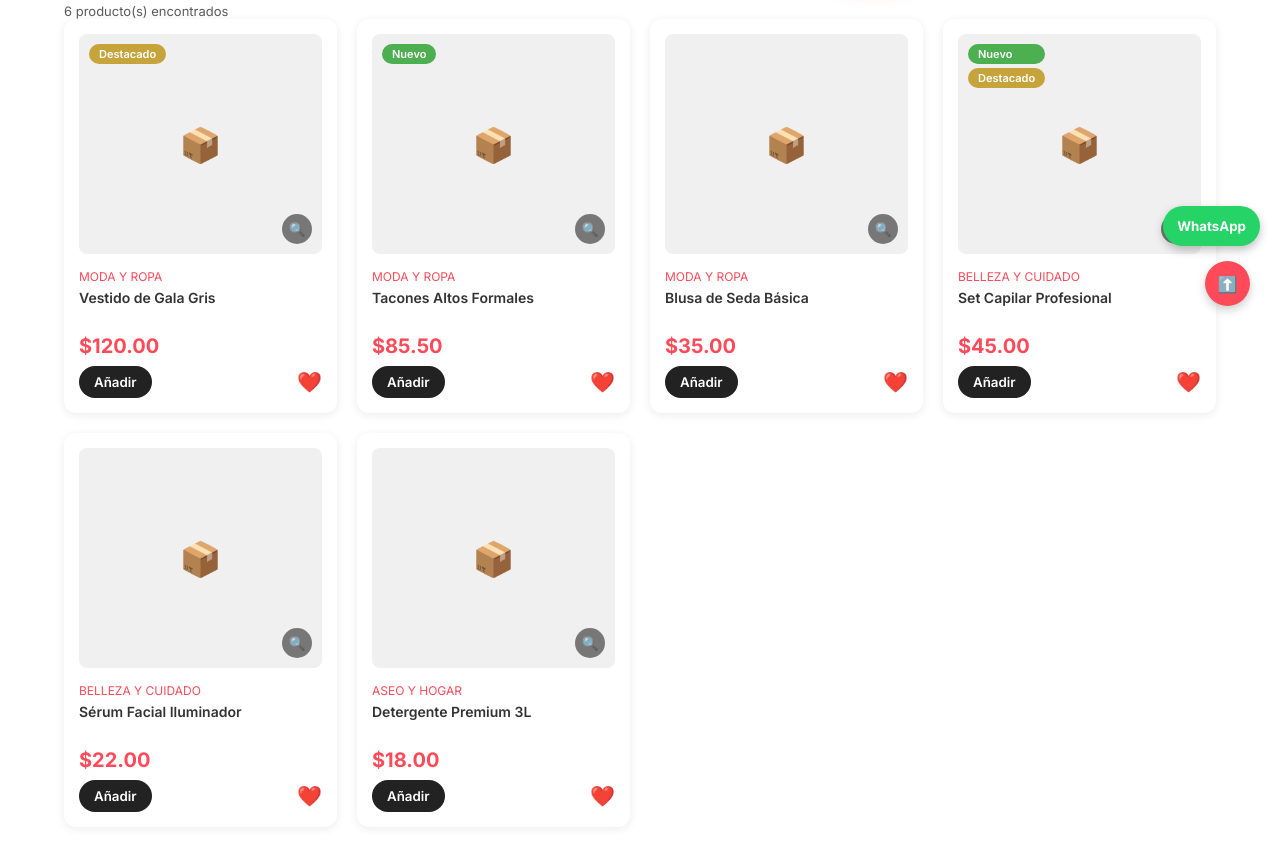
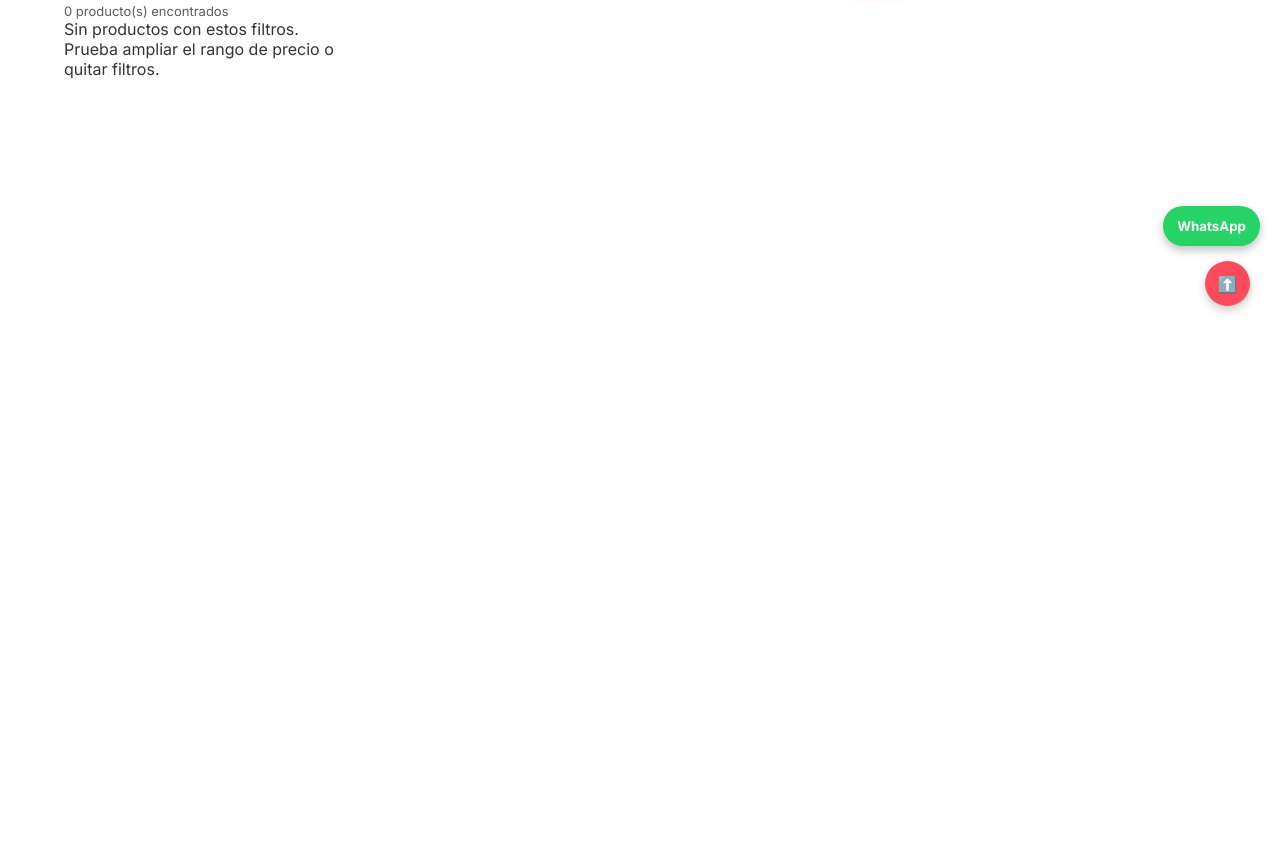
Before and after one commit to scrand23abult/TiendasDianis, a plain HTML site: page index.html in a window 1280 px wide. Shown: the part 464-1314 px from the top of the page. After the commit the page ends 800 px from the top, so only its background shows below. Drawn offline with Linux system fonts and the light colour scheme.

Commit message:
Actualizaci├│n de productos

```diff
--- a/index.html
+++ b/index.html
@@ -236,18 +236,6 @@
         // Zona editable por el programa Java (¡no borrar los marcadores!)
         const categoriasBase = [
   // --- INICIO PRODUCTOS PERSONALIZADOS ---
-  { id: 'ropa', nombre: 'Moda y Ropa', productos: [
-    { id: 1, nombre: 'Vestido de Gala Gris', precio: 120.0, imagen: 'imagenes/vestido.jpg', descripcion: 'Elegante vestido de gala.', destacado: true, novedad: false },
-    { id: 2, nombre: 'Tacones Altos Formales', precio: 85.5, imagen: 'imagenes/tacones.jpg', descripcion: 'Tacones cómodos.', destacado: false, novedad: true },
-    { id: 3, nombre: 'Blusa de Seda Básica', precio: 35.0, imagen: 'imagenes/blusa.jpg', descripcion: 'Blusa suave.', destacado: false, novedad: false },
-  ]},
-  { id: 'belleza', nombre: 'Belleza y Cuidado', productos: [
-    { id: 4, nombre: 'Set Capilar Profesional', precio: 45.0, imagen: 'imagenes/capilar.jpg', descripcion: 'Para un cabello radiante.', destacado: true, novedad: true },
-    { id: 5, nombre: 'Sérum Facial Iluminador', precio: 22.0, imagen: 'imagenes/serum.jpg', descripcion: 'Piel luminosa.', destacado: false, novedad: false },
-  ]},
-  { id: 'aseo', nombre: 'Aseo y Hogar', productos: [
-    { id: 7, nombre: 'Detergente Premium 3L', precio: 18.0, imagen: 'imagenes/detergente.jpg', descripcion: 'Limpieza profunda.', destacado: false, novedad: false },
-  ]},
   // --- FIN PRODUCTOS PERSONALIZADOS ---
         ];
 
```
